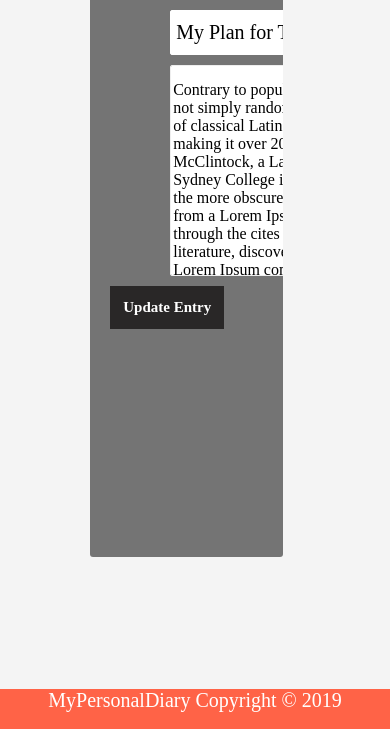
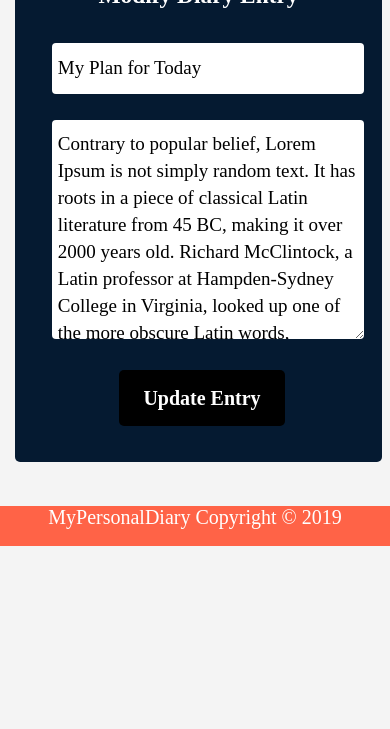
Before and after one commit to Aphrodis/MyDiary_Challenge, a plain HTML site: page UI/html/modifyentry.html in a window 390 px wide. Shown: the part 144-873 px from the top of the page. After the commit the page ends 844 px from the top, so only its background shows below. Drawn offline with Linux system fonts and the light colour scheme.

Commit message:
[bg-fix-UI-responsiveness-#169075955] Create responsive update entry page

```diff
--- a/UI/css/modifyentry.css
+++ b/UI/css/modifyentry.css
@@ -1,85 +1,143 @@
+/*new entry css*/
+
+main {
+    min-height: 100%;
+  }
+  .main {
+    padding-bottom: 2em;
+  }
+  .grid-container > div {
+    margin: 0px auto;
+  }
+  .grid-container{
+    margin: 0px auto;
+    display: flex;
+    -ms-flex-wrap: wrap;
+        flex-wrap: wrap;
+  }
   .container {
     width: 80%;
     margin: auto;
   }
-.addentry-container{
-    height: 88vh;;
-    width: 95%;
-    margin: 2vh 2.5%;
-    position: relative;
-    background-size: cover;
-    overflow: hidden;
-    animation: fade .8s;
+  .align-text {
+    text-align: center;
   }
-div.entry-wrapper {
-    width: 65%;
-    height: 85%;
-    position: absolute;
-    left: 20px;
-    background: rgba(48, 48, 48, 0.65);
-    border-radius: 3px;
-    overflow: auto;
-}
-div.entry-wrapper::-webkit-scrollbar{
-    background: rgba(0, 0, 0, .2);
-    width: 15px;
-}
-div.entry-wrapper::-webkit-scrollbar-thumb{
-    background-color: #333;
+  .entry-heading {
+    color: white;
+    font-weight: bold;
   }
 
-div.header h2{
+  .entry-wrapper {
+  margin-top: 30px;
+  }
+  .entry-wrapper form .formData {
+    padding: 10px;
+  }
+  .entry-wrapper form button {
+    background-color: black;
+    color: white;
+  }
+  .entry-wrapper form button:hover {
+    color: black;
+    background-color: white;
+    font-weight: 800;
+  }
+
+  /*form css*/
+  form {
+    padding: 20px;
+  }
+  form .formData {
+    margin: 0px 0px 6px 0px;
+  }
+  form .formData textarea.input-field {
+    height: 11em;
+    line-height: 27px;
+    padding-top: 10px;
+    resize: vertical;
+  }
+  form .formData .input-field {
+    border: none;
+    /* float: left; */
+    height: 2.7em;
+    width: 100%;
+    border-radius: 4px;
+    padding: 0px 6px 0px 6px;
+    border-color: inherit;
+    font-size: 19px;
     font-family: 'Times New Roman', Times, serif;
-    font-size: 30px;
-    text-align: center;
+  }
+  form .formData #update {
+    width: 55%;
+    height: 2.8em;
+    font-size: 20px;
+    font-weight: bold;
+    cursor: pointer;
+    border: none;
+    border-radius: 5px;
+    font-family: 'Times New Roman', Times, serif;
+  }
+
+  .entry-wrapper {
+    background: rgb(5, 26, 49);
+    border-radius: 5px;
+  }
+  .entry-wrapper .input-field {
+    background-color: white;
+  }
+  .entry-wrapper .input-field:focus {
+    background: whitesmoke;
+  }
+
+  .col-3-6 {
+    width: 50.00%;
+  }
+  .col-4-6 {
+    width: 66.66%;
+  }
+  .col-6-6 {
     width: 100%;
-    float: left;
-    color: #fff;
   }
-div.forms-wrapper{
-    width: 80%;
-    /* margin: 1% auto; */
+  [class*='col-']:last-of-type {
+    padding-right: 0;
   }
-#new-entry-content{
-    font-family: 'Times New Roman', Times, serif;
-    font-size: 16px;
-    min-width: 300px;
-    width: 100%;
-    transition: all .5s;
-    margin: 10px 0 10px 80px;
-    padding-top: 15px;
-    display: block;
-    height: 12em;
-    border-radius: 2px;
-    border: .5px solid #EEE;
-    outline: none;
+  [class*='col-'] {
+    padding-right: 20px;
   }
-div.forms-wrapper input[type="text"] {
-    width: 99%;
-    font-family: 'Times New Roman', Times, serif;
-    font-size: 20px;
-    display: block;
-    transition: all 0.5s;
-    animation: fade 0.5s;
-    outline: none;
-    border: 0.5px solid #FFF;
-    border-radius: 2px;
-    padding: 10px 5px;
-    margin: 10px 0 10px 80px;
+
+  /*media queries*/
+  @media (min-width: 0px) and (max-width: 599px) {
+    .container {
+      width: 96%;
+      margin: auto;
     }
-.grid-container > div {
-    margin-left: 10%;
+    [class*='col-'] {
+      padding-left: 7px;
     }
-.myForm {
-    margin: auto;
-    text-align: center;
+    .col-3-6-xs {
+      width: 50.00% !important;
     }
-#updateBtn {
-    padding: 13px;
-    font-size: 15px;
-    background-color: #292727;
-    font-family: 'Times New Roman', Times, serif;
-    font-weight: bold;
-    color: white;
-    border: none;
+    .col-4-6-xs {
+      width: 66.66% !important;
     }
+    .col-6-6-xs {
+      width: 100% !important;
+    }
+  }
+  @media (min-width: 600px) and (max-width: 900px) {
+    .col-3-6-md {
+      width: 50.00% !important;
+    }
+    .col-4-6-md {
+      width: 66.66% !important;
+    }
+    .col-6-6-md {
+      width: 100% !important;
+    }
+  }
+
+  .display_message {
+      /* width: 300px; */
+      background-color: whitesmoke;
+      color: black;
+  }
--- a/UI/css/newentry.css
+++ b/UI/css/newentry.css
@@ -55,7 +55,6 @@ form .formData textarea.input-field {
   line-height: 27px;
   padding-top: 10px;
   resize: vertical;
-  line-height: 24px;
 }
 form .formData .input-field {
   border: none;
--- a/UI/html/modifyentry.html
+++ b/UI/html/modifyentry.html
@@ -6,7 +6,7 @@
         <meta http-equiv="X-UA-Compatible" content="ie=edge">
         <link rel="stylesheet" href="../css/modifyentry.css">
         <link rel="stylesheet" href="../css/nav.css">
-    <title>Modify Entry|My Personal Diary</title>
+        <title>Update Entry|MyDiary</title>
     </head>
     <body>
 
@@ -26,33 +26,36 @@
                 </nav>
             </div>
         </header>
-
         <main>
             <div class="main container">
                 <div class="grid-container">
-                <div class="addentry-container">
-                        <div class="entry-wrapper">
-                            <div class="header">
-                                <h2>Modify Entry</h2>
+                    <div class="col-4-6 col-6-6-xs col-6-6-md">
+                        <div class="entry-wrapper align-text">
+                            <form class="myForm js-form-newEntry">
+                                <h3 class="entry-heading align-text">Modify Diary Entry</h3>
+                                <p class="display_message"></p>
+                                <div class="formData grid-container">
+                                    <div class="col-4-6 col-6-6-md col-6-6-xs">
+                                        <input type="text" class="input-field" id="entry-title" placeholder="Enter the Title" value="My Plan for Today" required/>
                                     </div>
-                            <div class="forms-wrapper">
-                                <form class="myForm js-form-update" id="formData">
-                                    <p class="display_message"></p>
-                                    <input type="text" id="new-entry-title" placeholder="Enter the title" value="My Plan for Today" required/>
-                                    <textarea id="new-entry-content" placeholder="New Entry" required>Contrary to popular belief, Lorem Ipsum is not simply random text. It has roots in a piece of classical Latin literature from 45 BC, making it over 2000 years old. Richard McClintock, a Latin professor at Hampden-Sydney College in Virginia, looked up one of the more obscure Latin words, consectetur, from a Lorem Ipsum passage, and going through the cites of the word in classical literature, discovered the undoubtable source. Lorem Ipsum comes from sections 1.10.32 and 1.10.33 of "de Finibus Bonorum et Malorum" (The Extremes of Good and Evil) by Cicero, written in 45 BC. This book is a treatise on the theory of ethics, very popular during the Renaissance. The first line of Lorem Ipsum, "Lorem ipsum dolor sit amet..", comes from a line in section 1.10.32.</textarea>
-                                    <div class="entry-options-container"></div>
-                                    <button type="submit" id="updateBtn" onclick="editEntry()">Update Entry</button>
+                                </div>
+                                <div class="formData grid-container">
+                                    <div class="col-4-6 col-6-6-md col-6-6-xs">
+                                        <textarea class="input-field" id="entry-content" placeholder="Enter the Entry Content" required>Contrary to popular belief, Lorem Ipsum is not simply random text. It has roots in a piece of classical Latin literature from 45 BC, making it over 2000 years old. Richard McClintock, a Latin professor at Hampden-Sydney College in Virginia, looked up one of the more obscure Latin words, consectetur, from a Lorem Ipsum passage, and going through the cites of the word in classical literature, discovered the undoubtable source. Lorem Ipsum comes from sections 1.10.32 and 1.10.33 of "de Finibus Bonorum et Malorum" (The Extremes of Good and Evil) by Cicero, written in 45 BC. This book is a treatise on the theory of ethics, very popular during the Renaissance. The first line of Lorem Ipsum, "Lorem ipsum dolor sit amet..", comes from a line in section 1.10.32.</textarea>
+                                    </div>
+                                </div>
+                                <div class="formData grid-container">
+                                    <div class="col-3-6 col-6-6-md col-6-6-xs">
+                                        <button type="submit" id="update" class="align-text updateEntryBtn" onclick="editEntry()">Update Entry</button>
+                                    </div>
+                                </div>
                             </form>
                         </div>
-                        </div>
-                    <!-- <div class="added-diaries-wrapper"></div> -->
                     </div>
                 </div>
             </div>
         </main>
-
         <footer>MyPersonalDiary Copyright &copy; 2019</footer>
-
         <script src="../js/modifyentry.js"></script>
     </body>
 </html>
```
Lines whose indentation alone changed are shown as unchanged.
